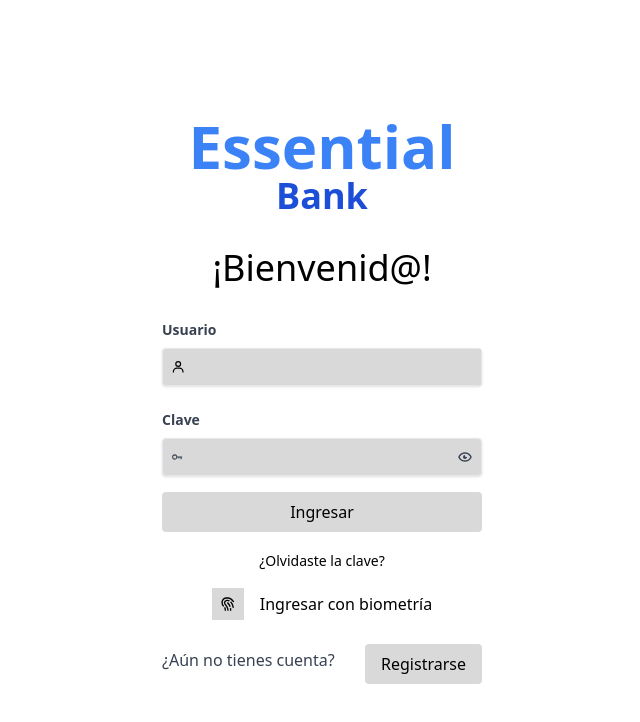
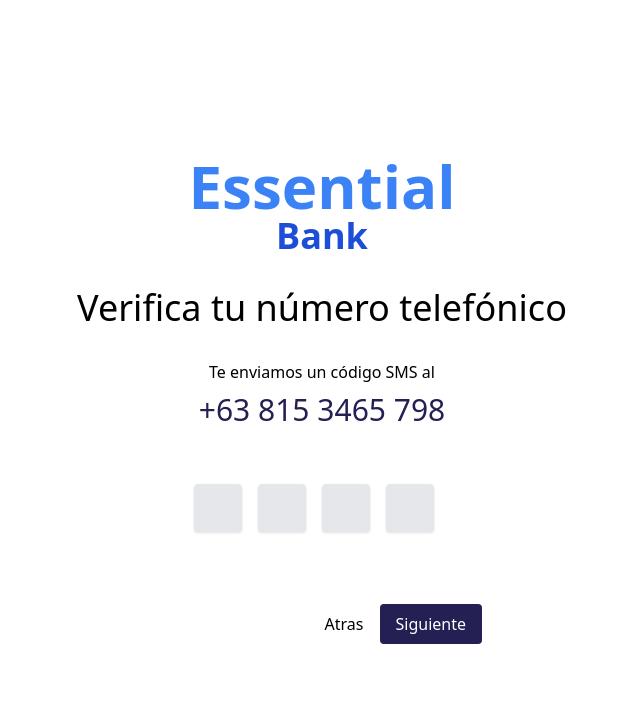
Before and after one commit to anavarro81/Essential-Bank-Front, a React (Vite) app in the folder frontend/: page /RegisterPaso2 in a window 1280 px wide. Shown: the top 722 px of the page, without its empty margins (318-958 px from the left). Built offline with nearby package versions, Linux system fonts and the light colour scheme.

Commit message:
Registro version 1

```diff
--- a/frontend/package.json
+++ b/frontend/package.json
@@ -11,7 +11,9 @@
   },
   "dependencies": {
     "react": "^18.3.1",
-    "react-dom": "^18.3.1"
+    "react-dom": "^18.3.1",
+    "react-icons": "^5.2.1",
+    "react-router-dom": "^6.24.1"
   },
   "devDependencies": {
     "@types/react": "^18.3.3",
--- a/frontend/src/App.jsx
+++ b/frontend/src/App.jsx
@@ -1,13 +1,26 @@
-import { useState } from 'react'
+
 import './App.css'
-import Login from './Pages/Login/Login'
+import Login from './pages/Login/Login.jsx'
+import Register from "./pages/register/Register.jsx"
+import { BrowserRouter, Routes, Route } from "react-router-dom";
+import Register2 from './pages/register/Register2.jsx';
+import Register3 from './pages/register/Register3.jsx';
 
 function App() {
 
 
   return (
     <>
-    <Login/>
+
+      <BrowserRouter>
+        <Routes>
+          <Route path='/' element={<Login />} />
+          <Route path='/Register' element={<Register />} />
+          <Route path='/RegisterPaso2' element={<Register2 />} />
+          <Route path='/RegisterPaso3' element={<Register3 />} />
+
+        </Routes>
+      </BrowserRouter>
     </>
   )
 }
--- a/frontend/src/Pages/Login/Login.jsx
+++ b/frontend/src/Pages/Login/Login.jsx
@@ -1,5 +1,6 @@
-import React, { useState } from 'react';
+import { useState } from 'react';
 import { BiUser, BiKey, BiShowAlt, BiHide, BiFingerprint } from 'react-icons/bi';
+import { Link } from "react-router-dom"
 
 export default function LoginPage() {
   const [showPassword, setShowPassword] = useState(false);
@@ -11,7 +12,7 @@ export default function LoginPage() {
   return (
     <div className='flex flex-col items-center justify-center min-h-screen bg-white'>
 
-    {/* Logo Essential Bank */}
+      {/* Logo Essential Bank */}
       <div className='mb-8 text-center'>
         <h1 className='text-6xl font-bold text-blue-500'>Essential</h1>
         <h2 className='text-4xl font-bold text-blue-700'>Bank</h2>
@@ -59,7 +60,7 @@ export default function LoginPage() {
 
         <div className='flex items-center justify-between text-center mt-4'>
           <p className='text-gray-700'>¿Aún no tienes cuenta?</p>
-          <button className='mt-2 px-4 py-2 bg-greyDesign text-black rounded  transition-colors'>Registrarse</button>
+          <button className='mt-2 px-4 py-2 bg-greyDesign text-black rounded  transition-colors'>  <Link to={'/Register'}> Registrarse</Link>  </button>
         </div>
       </div>
     </div>
--- /dev/null
+++ b/frontend/src/Pages/register/Register.jsx
@@ -0,0 +1,79 @@
+//import { useState } from 'react';
+import { Link } from "react-router-dom";
+
+export default function Register3() {
+
+
+
+    // Uso state para setear el paso en el que el usuario se encuentra en la barra del milestone   const [step, setStep] = useState(1);
+
+
+    return (
+
+
+
+
+        <div className='flex flex-col items-center justify-center min-h-screen bg-white'>
+
+            {/* Logo Essential Bank */}
+            <div className='mb-8 text-center'>
+                <h1 className='text-6xl font-bold text-blue-500'>Essential</h1>
+                <h2 className='text-4xl font-bold text-blue-700'>Bank</h2>
+            </div>
+
+            {/* Bievenido */}
+
+            <div>
+                <h2 className='text-4xl mb-8'> Crea tu nueva cuenta </h2>
+            </div>
+
+
+
+            <div className='w-full max-w-xs'>
+
+                {/* Nombre completo input*/}
+                <label className='block mb-2 text-sm font-bold text-gray-700'>Nombre completo</label>
+                <div className='flex items-center mb-6 border rounded shadow  bg-greyDesign'>
+
+                    <input type='text' className='w-full p-2 leading-tight  bg-greyDesign text-gray-700 border-none focus:outline-none focus:shadow-outline' placeholder='' />
+                </div>
+
+                {/* no de documento input*/}
+                <label className='block mb-2 text-sm font-bold text-gray-700'>Documento de identidad</label>
+                <div className='flex items-center mb-6 border rounded shadow  bg-greyDesign'>
+
+                    <input type='text' className='w-full p-2 leading-tight  bg-greyDesign text-gray-700 border-none focus:outline-none focus:shadow-outline' placeholder='' />
+                </div>
+
+                {/* correo electronico input*/}
+                <label className='block mb-2 text-sm font-bold text-gray-700'>Correo electronico</label>
+                <div className='flex items-center mb-6 border rounded shadow  bg-greyDesign'>
+
+                    <input type='text' className='w-full p-2 leading-tight  bg-greyDesign text-gray-700 border-none focus:outline-none focus:shadow-outline' placeholder='' />
+                </div>
+
+                {/*fecha de nacimiento input*/}
+                <label className='block mb-2 text-sm font-bold text-gray-700'>Fecha de nacimiento</label>
+                <div className='flex items-center mb-6 border rounded shadow  bg-greyDesign'>
+                    {/* <BiUser className='m-2' /> */}
+                    <input type='text' className='w-full p-2 leading-tight  bg-greyDesign text-gray-700 border-none focus:outline-none focus:shadow-outline' placeholder='' />
+                </div>
+
+                {/*numero de telefono input*/}
+                <label className='block mb-2 text-sm font-bold text-gray-700'>Numero de telefono</label>
+                <div className='flex items-center mb-6 border rounded shadow  bg-greyDesign'>
+
+                    <input type='text' className='w-full p-2 leading-tight  bg-greyDesign text-gray-700 border-none focus:outline-none focus:shadow-outline' placeholder='' />
+                </div>
+
+
+
+
+                <div className='flex justify-end  text-center mt-4'>
+                    <button className='mt-2 mr-2 px-4 py-2 text-black rounded  transition-colors'> <Link to="/"> Atras </Link></button>
+                    <button className='mt-2 px-4 py-2 bg-[#242054] text-white rounded  transition-colors'>  <Link to="/RegisterPaso2"> Siguiente </Link> </button>
+                </div>
+            </div>
+        </div>
+    );
+}
--- /dev/null
+++ b/frontend/src/Pages/register/Register2.jsx
@@ -0,0 +1,73 @@
+import { Link } from "react-router-dom";
+
+export default function Register2() {
+    return (
+        <div className='flex flex-col items-center justify-center min-h-screen bg-white'>
+
+            {/* Logo Essential Bank */}
+            <div className='mb-8 text-center'>
+                <h1 className='text-6xl font-bold text-blue-500'>Essential</h1>
+                <h2 className='text-4xl font-bold text-blue-700'>Bank</h2>
+            </div>
+
+            {/* Bienvenida */}
+            <div>
+                <h2 className='text-4xl mb-8'>Verifica tu número telefónico</h2>
+            </div>
+
+            {/* Contenido de los inputs para el código SMS */}
+            <div className='w-full max-w-xs'>
+
+                <div className="flex flex-col items-center justify-center mb-14 md:text-center">
+                    <p className="pb-2">
+                        Te enviamos un código SMS al
+                    </p>
+                    <p className="text-3xl text-[#242054]">
+                        +63 815 3465 798
+                    </p>
+                </div>
+
+                <div className='flex justify-center mb-6'>
+                    <div className='flex-shrink-0 w-12 h-12 mr-4 border rounded shadow bg-gray-200'>
+                        <input
+                            type='text'
+                            className='w-full h-full bg-transparent text-gray-700 border-none focus:outline-none text-center'
+                            placeholder=''
+                        />
+                    </div>
+                    <div className='flex-shrink-0 w-12 h-12 mr-4 border rounded shadow bg-gray-200'>
+                        <input
+                            type='text'
+                            className='w-full h-full bg-transparent text-gray-700 border-none focus:outline-none text-center'
+                            placeholder=''
+                        />
+                    </div>
+                    <div className='flex-shrink-0 w-12 h-12 mr-4 border rounded shadow bg-gray-200'>
+                        <input
+                            type='text'
+                            className='w-full h-full bg-transparent text-gray-700 border-none focus:outline-none text-center'
+                            placeholder=''
+                        />
+                    </div>
+                    <div className='flex-shrink-0 w-12 h-12 mr-4 border rounded shadow bg-gray-200'>
+                        <input
+                            type='text'
+                            className='w-full h-full bg-transparent text-gray-700 border-none focus:outline-none text-center'
+                            placeholder=''
+                        />
+                    </div>
+                </div>
+
+                {/* Botones de Atras y Siguiente */}
+                <div className='flex justify-end  text-center mt-16 '>
+
+                    <Link to="/Register"> <button className='mt-2 px-4 py-2 text-black rounded transition-colors'> Atras </button></Link>
+
+                    <Link to="/RegisterPaso3" > <button className='mt-2 px-4 py-2 bg-[#242054] text-white rounded transition-colors'> Siguiente</button> </Link>
+
+
+                </div>
+            </div>
+        </div>
+    );
+}
--- /dev/null
+++ b/frontend/src/Pages/register/Register3.jsx
@@ -0,0 +1,66 @@
+//import { useState } from 'react';
+import { Link } from "react-router-dom";
+
+export default function Register3() {
+
+
+
+    // Uso state para setear el paso en el que el usuario se encuentra en la barra del milestone   const [step, setStep] = useState(1);
+
+
+    return (
+
+
+
+
+        <div className='flex flex-col items-center justify-center min-h-screen bg-white'>
+
+            {/* Logo Essential Bank */}
+            <div className='mb-8 text-center'>
+                <h1 className='text-6xl font-bold text-blue-500'>Essential</h1>
+                <h2 className='text-4xl font-bold text-blue-700'>Bank</h2>
+            </div>
+
+            {/* Bievenido */}
+
+            <div>
+                <h2 className='text-4xl mb-8'> Crea tu usuario y clave </h2>
+            </div>
+
+
+
+            <div className='w-full max-w-xs'>
+
+                {/* Usuario*/}
+                <label className='block mb-2 text-sm font-bold text-gray-700'>Usuario</label>
+                <div className='flex items-center mb-6 border rounded shadow  bg-greyDesign'>
+
+                    <input type='text' className='w-full p-2 leading-tight  bg-greyDesign text-gray-700 border-none focus:outline-none focus:shadow-outline' placeholder='' />
+                </div>
+
+                {/* clave de ingreso*/}
+                <label className='block mb-2 text-sm font-bold text-gray-700'>Clave de ingreso</label>
+                <div className='flex items-center mb-6 border rounded shadow  bg-greyDesign'>
+
+                    <input type='text' className='w-full p-2 leading-tight  bg-greyDesign text-gray-700 border-none focus:outline-none focus:shadow-outline' placeholder='' />
+                </div>
+
+                {/* conforma tu clave de ingreso*/}
+                <label className='block mb-2 text-sm font-bold text-gray-700'>Confirma tu clave de ingreso</label>
+                <div className='flex items-center mb-6 border rounded shadow  bg-greyDesign'>
+
+                    <input type='text' className='w-full p-2 leading-tight  bg-greyDesign text-gray-700 border-none focus:outline-none focus:shadow-outline' placeholder='' />
+                </div>
+
+
+
+
+
+                <div className='flex justify-end  text-center mt-4'>
+                    <button className='mt-2 mr-2 px-4 py-2 text-black rounded  transition-colors'> <Link to="/RegisterPaso2"> Atras </Link></button>
+                    <button className='mt-2 px-4 py-2 bg-[#242054] text-white rounded  transition-colors'>  <Link to=""> Siguiente </Link> </button>
+                </div>
+            </div>
+        </div>
+    );
+}
```
Also changed, not shown: 1 other file (tests, documents, lock files or other folders).
